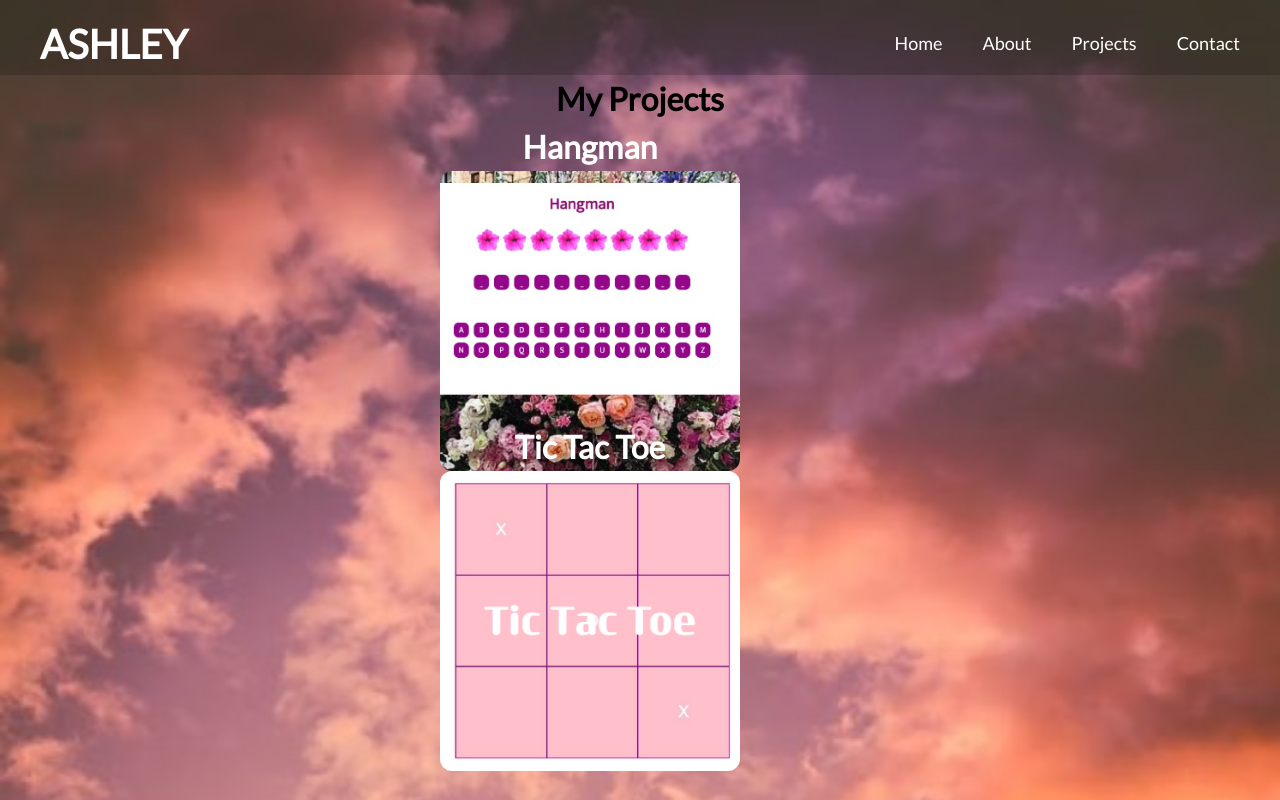
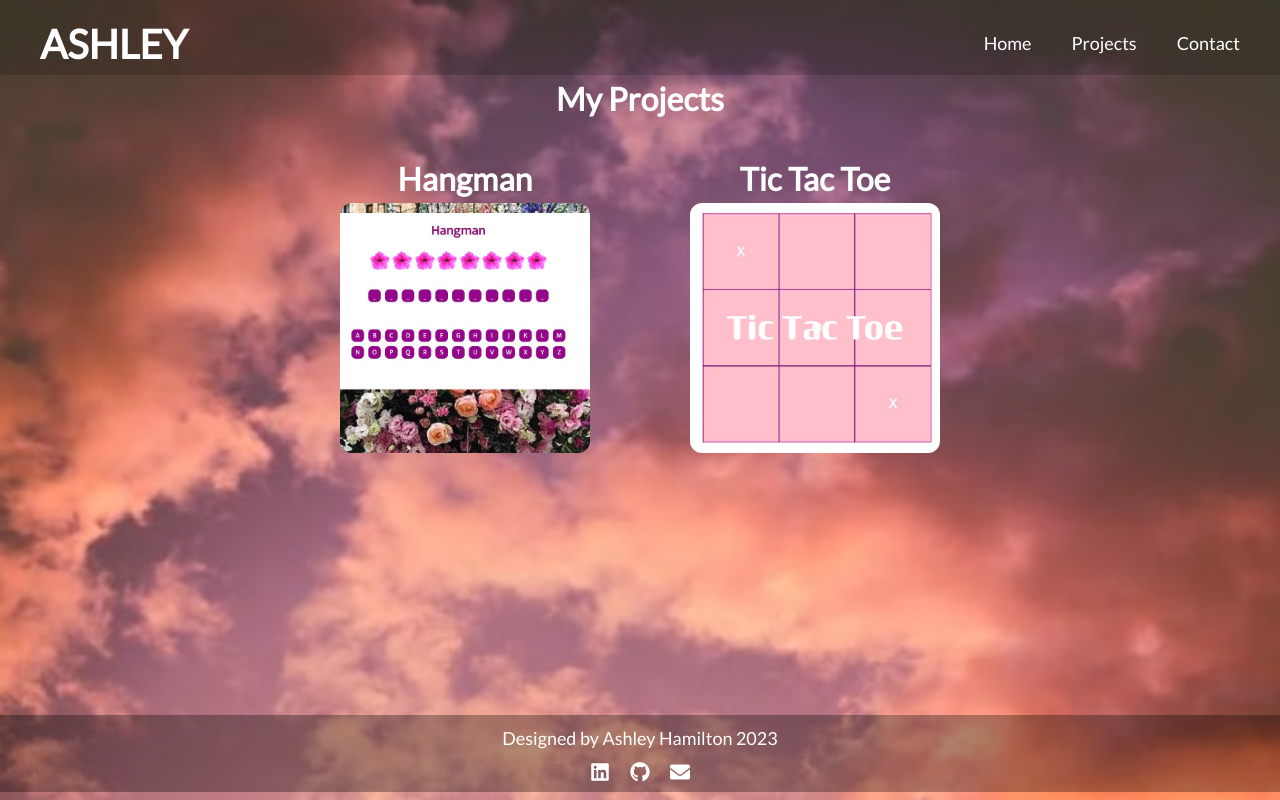
Before and after one commit to Ashhamilton28/myportfolio, a React (Create React App) app: page /projects in a window 1280 px wide. Built offline with nearby package versions, Linux system fonts and the light colour scheme; grey boxes are pictures that could not be loaded.

Commit message:
fixed footer, removed about page

```diff
--- a/src/App.css
+++ b/src/App.css
@@ -54,6 +54,7 @@ p, h1, h2, h3, h4, h5, h6 {
 
 *{
   font-family: 'Lato', sans-serif;
+  color:white;
 }
 
 
@@ -118,9 +119,11 @@ p, h1, h2, h3, h4, h5, h6 {
 } */
 
 .projectItem{
-  width: 300px;
-  height: 300px;
-  border-radius: 10px;
+
+  max-width: 250px;
+
+
+
 }
 
 .footer{
@@ -128,6 +131,8 @@ text-align: center;
 width: 100vw;
 padding:10px;
 background-color:rgba(0, 0, 0, 0.313);
+/* position: absolute; */
+/* bottom: 0; */
 }
 
 .App{
@@ -145,6 +150,7 @@ background-color:rgba(0, 0, 0, 0.313);
   display: flex;
   flex-direction: column;
   align-items: center;
+  min-height: 80vh;
   /* background-image: url(pics/pinksky.jpg);
   background-repeat: no-repeat;
   background-size: cover;
@@ -154,7 +160,11 @@ background-color:rgba(0, 0, 0, 0.313);
 
 .projectList{
 
-  min-width: 400px;
+  min-width: 600px;
+  display: flex;
+  margin-top: 2rem;
+  justify-content: space-between;
+
 
 }
 
@@ -279,7 +289,7 @@ box-shadow: 20px 5px 5px rgba(0, 0, 0, 0.622);
 .home{
   padding: 20px;
   flex-grow:2;
-  color: black;
+
   flex-direction:row;
   /* background: #F1B8B8;   */
 
@@ -312,6 +322,8 @@ box-shadow: 20px 5px 5px rgba(0, 0, 0, 0.622);
   /* justify-content: center; */
   align-items: center;
   flex-direction: column;
+
+  min-height: 80vh;
 }
 
 .advicebutton{
@@ -399,6 +411,7 @@ box-shadow: 20px 5px 5px rgba(0, 0, 0, 0.622);
 
   .myprojectsheading{
     color: white;
+
   }
 
   .projectname{
--- a/src/App.js
+++ b/src/App.js
@@ -8,6 +8,7 @@ import NavBar from './components/NavBar';
 import './App.css';
 
 import ProjectDisplay from './components/ProjectDisplay';
+import Footer from './components/Footer';
 
 
 function App() {
@@ -21,13 +22,13 @@ function App() {
           <Route path="/" element={<Home />} />
           <Route path="/projects" element={<Projects />} />
           <Route path="/project/:id" element={<ProjectDisplay />} />
-          <Route path="/about" element={<About />} />
+          {/* <Route path="/about" element={<About />} /> */}
           <Route path="/contact" element={<Contact />} />
         </Routes>
 
 
       </Router>
-
+      <Footer />
 
     </div>
 
--- a/src/components/Home.js
+++ b/src/components/Home.js
@@ -71,7 +71,7 @@ function Home() {
       </section>
 
       </div>
-      <Footer />
+      {/* <Footer /> */}
     </>
   )
 }
--- a/src/components/NavBar.js
+++ b/src/components/NavBar.js
@@ -19,7 +19,7 @@ function NavBar() {
         <h1 className='ashley'>ASHLEY</h1>
         <ul className='links'>
           <Link to="/"> Home</Link>
-          <Link to="/about">About</Link>
+          {/* <Link to="/about">About</Link> */}
           <Link to="/projects"> Projects</Link>
           <Link to="/contact"> Contact</Link>
 
--- a/src/components/Projects.js
+++ b/src/components/Projects.js
@@ -1,6 +1,7 @@
 import React from 'react'
 import ProjectItem from './ProjectItem'
 import  ProjectList from './ProjectList'
+
 
 
 function Projects() {
@@ -18,7 +19,9 @@ function Projects() {
             })}
 
         </div>
+
     </div>
+
   )
 }
 
```
